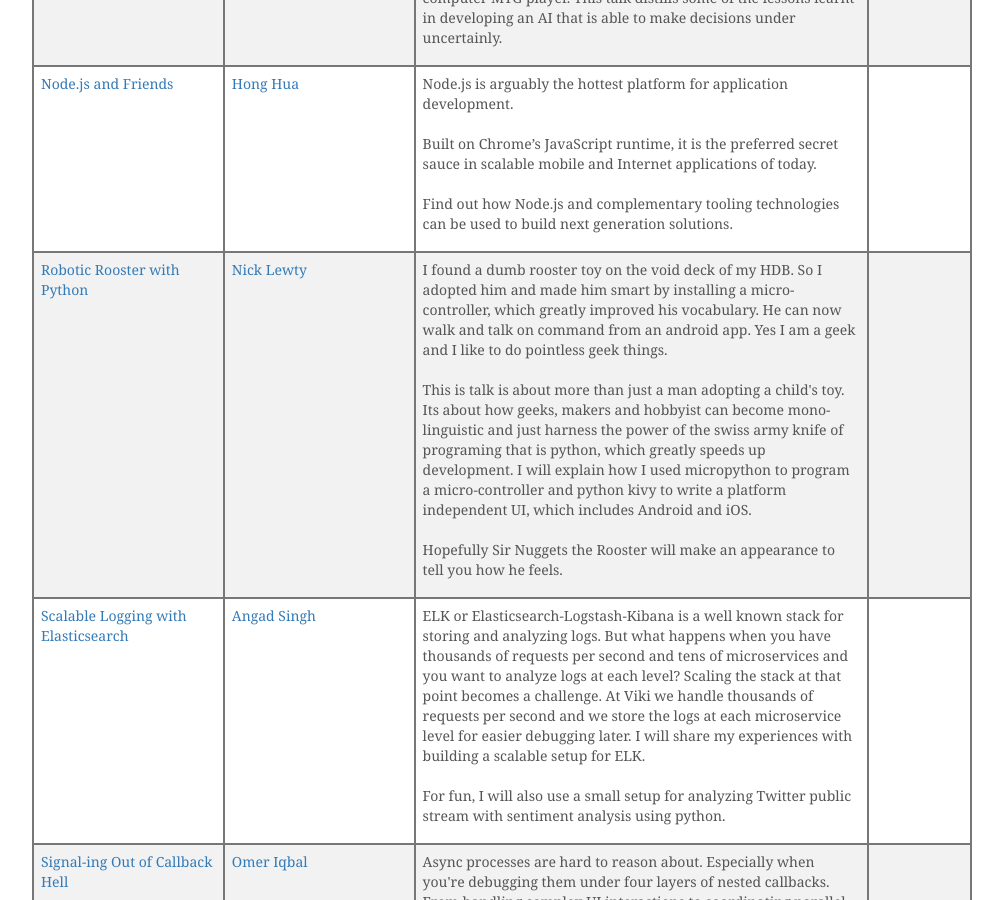
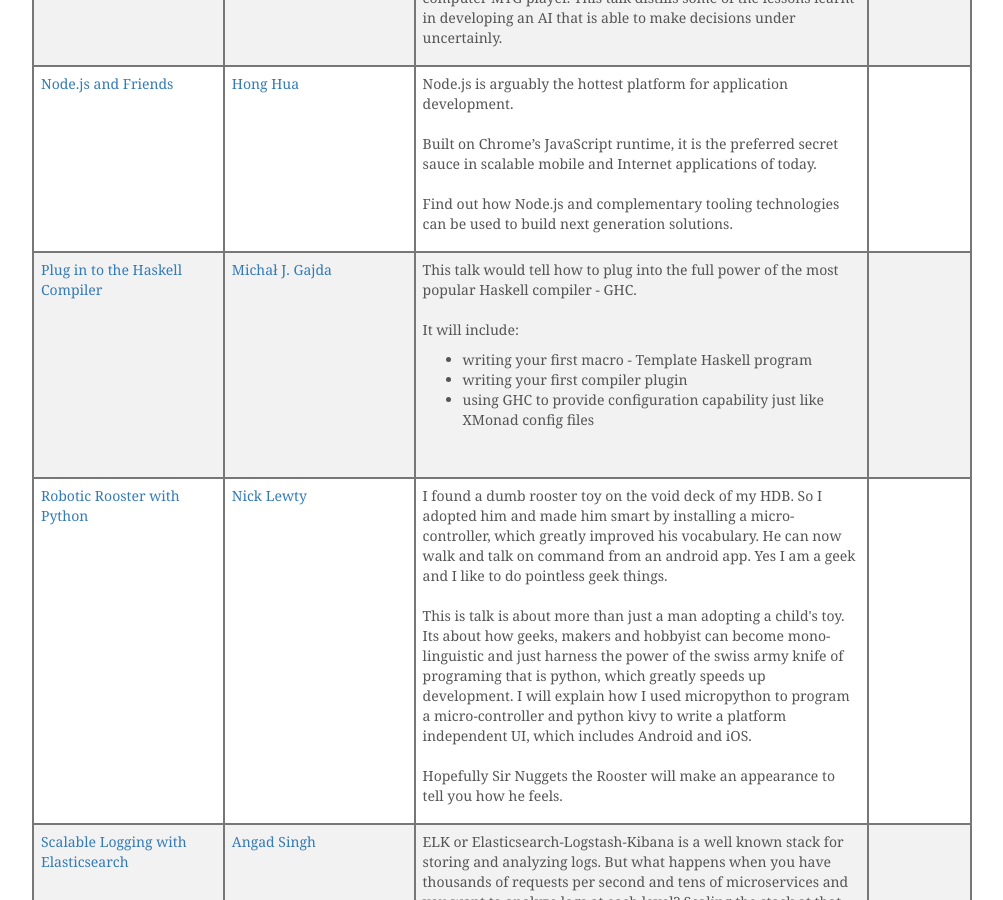
Before and after one commit to geekcampsg/website-2016, a Jekyll site: the page built from talks.html, in a window 1280 px wide and 900 px high, scrolled down 4434 px. Shown: the whole window, without its empty margins (143-1146 px from the left). Built offline with Jekyll 4.4.1, drawn with Linux system fonts in a browser that asks for light colours; comment, search, counter and statistics services are not loaded.

Commit message:
Add Michał's haskell talk.

```diff
--- a/_data/talks.yml
+++ b/_data/talks.yml
@@ -600,3 +600,22 @@
 
       Hopefully Sir Nuggets the Rooster will make an appearance to tell you how
       he feels.
+
+- slug: plug-in-to-the-haskell-compiler
+  speaker:
+    name: Michał J. Gajda
+    link: https://github.com/mgajda
+  talk:
+    title: Plug in to the Haskell Compiler
+    description: >
+      This talk would tell how to plug into the full power of the most popular
+      Haskell compiler - GHC.
+
+
+      It will include:
+      <ul>
+      <li>writing your first macro - Template Haskell program</li>
+      <li>writing your first compiler plugin</li>
+      <li>using GHC to provide configuration capability just like XMonad config
+      files</li>
+      </ul>
```
